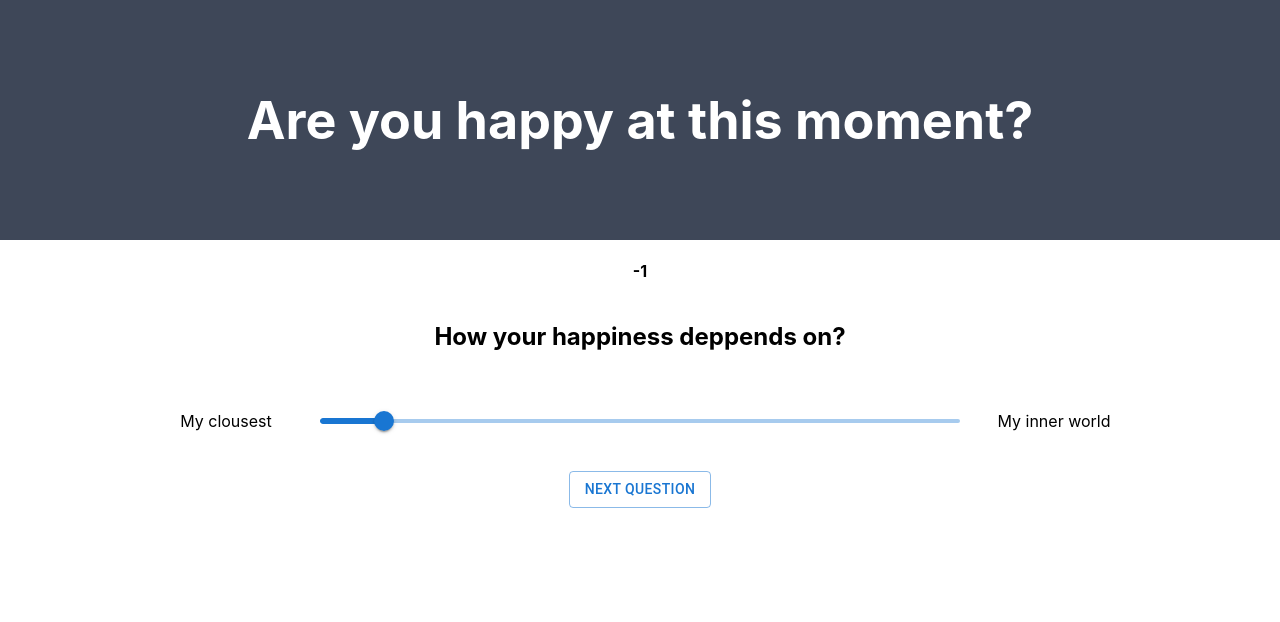
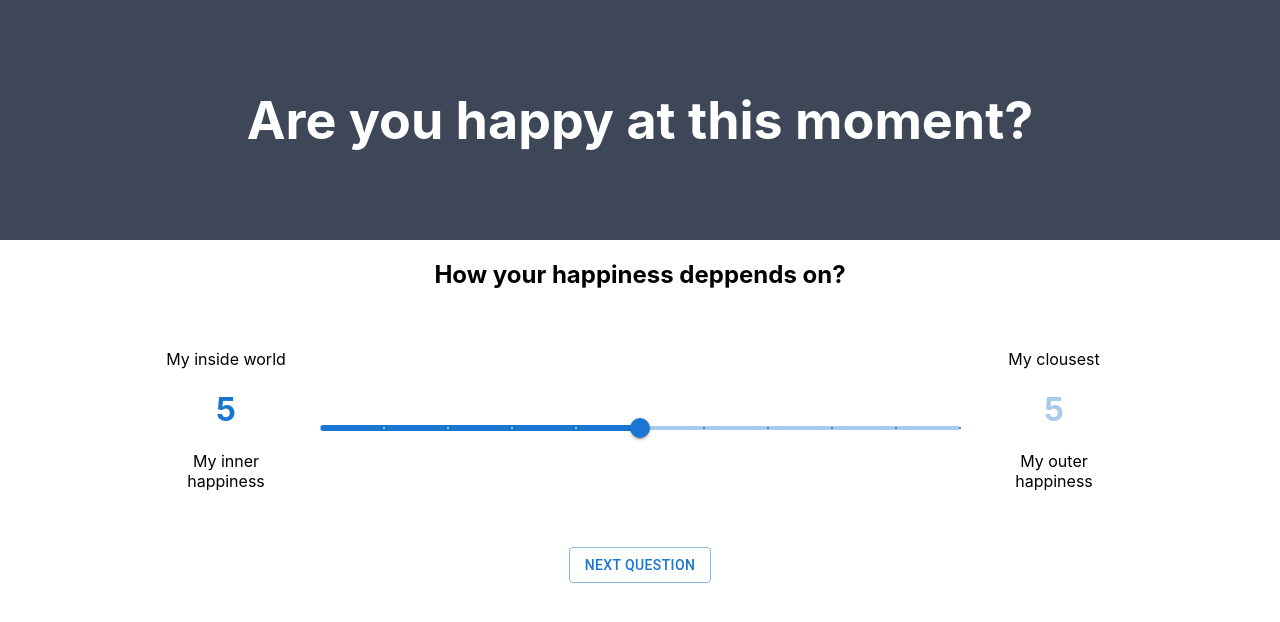
Before and after one commit to Volodsher/am-i-happy, a React (Create React App) app: page / in a window 1280 px wide. Shown: the top 622 px of the page. Built offline with nearby package versions, Linux system fonts and the light colour scheme.

Commit message:
with slider

```diff
--- a/src/App.js
+++ b/src/App.js
@@ -13,11 +13,13 @@ import { useState } from 'react';
 
 import { useSelector, useDispatch } from 'react-redux';
 import {
+  changeResult,
+  refreshQuiz,
+  changeInnerOuter,
   selectHappyData,
   selectedQuestion,
-  optionFromStore,
-  changeResult,
-  refreshQuiz,
+  selectInnerHappiness,
+  selectOuterHappiness,
 } from './app/features/happyCounter/happyCounterSlice';
 
 const questionsData = [
@@ -45,10 +47,27 @@ const questionsData = [
 
 function App() {
   const happyData = useSelector(selectHappyData);
+  const innerHStore = useSelector(selectInnerHappiness);
+  const outerHStore = useSelector(selectOuterHappiness);
   const dispatch = useDispatch();
+
   const [questions, setQuestions] = useState(questionsData);
   const [question, setQuestion] = useState(-1);
   const [selectedOption, setSelectedOption] = useState(0);
+  const [innerH, setInnerH] = useState(5);
+  const [outerH, setOuterH] = useState(5);
+
+  const handleChange = (event, newValue) => {
+    setInnerH(newValue);
+    setOuterH(10 - newValue);
+  };
+
+  const handleSubmit = () => {
+    setInnerH(5);
+    setOuterH(5);
+    dispatch(refreshQuiz());
+    dispatch(changeInnerOuter([innerH, outerH]));
+  };
 
   const handleFormSubmit = (e) => {
     e.preventDefault();
@@ -83,10 +102,6 @@ function App() {
     setQuestion(question + 1);
   };
 
-  // const refreshQuiz = () => {
-  //   setQuestion(-1);
-  // };
-
   const result =
     ((questions[0].result +
       questions[1].result +
@@ -103,11 +118,10 @@ function App() {
         <header className="App-header">
           <h1>Are you happy at this moment?</h1>
         </header>
-        <h4>{questionNumber}</h4>
         {questionNumber === 4 ? (
           <div
             style={{
-              height: '100vh',
+              height: '70vh',
               display: 'flex',
               flexDirection: 'column',
               justifyContent: 'center',
@@ -115,6 +129,8 @@ function App() {
             }}
           >
             <h1>You are {0} % happy</h1>
+            <p>inner - {innerHStore}</p>
+            <p>outer - {outerHStore}</p>
             <Button variant="outlined" onClick={() => dispatch(refreshQuiz())}>
               Try again
             </Button>
@@ -145,13 +161,24 @@ function App() {
                   padding: 10,
                 }}
               >
-                My clousest
+                My inside world
+                <h1
+                  style={{
+                    color: 'rgb(25 117 207)',
+                  }}
+                >
+                  {innerH}
+                </h1>
+                <p>My inner happiness</p>
               </div>
               <Slider
-                defaultValue={10}
-                aria-label="Default"
-                valueLabelDisplay="auto"
+                defaultValue={5}
                 sx={{ width: '50%' }}
+                marks
+                min={0}
+                max={10}
+                value={innerH}
+                onChange={handleChange}
               />
               <div
                 style={{
@@ -159,10 +186,18 @@ function App() {
                   padding: 10,
                 }}
               >
-                My inner world
+                My clousest
+                <h1
+                  style={{
+                    color: 'rgb(166 201 236)',
+                  }}
+                >
+                  {outerH}
+                </h1>
+                <p>My outer happiness</p>
               </div>
             </Box>
-            <Button variant="outlined" onClick={() => dispatch(refreshQuiz())}>
+            <Button variant="outlined" onClick={handleSubmit}>
               Next question
             </Button>
           </Box>
@@ -179,8 +214,7 @@ function App() {
 }
 
 function QuestionForm(props) {
-  const optionStore = useSelector(optionFromStore);
-  const selectHappyD = useSelector(selectHappyData);
+  const happyData = useSelector(selectHappyData);
   const questionNumber = useSelector(selectedQuestion);
   const dispatch = useDispatch();
   const [selectOption, setSelectOption] = useState(0);
@@ -197,7 +231,7 @@ function QuestionForm(props) {
         gap: '20px',
       }}
     >
-      <h2>{selectHappyD[questionNumber].text}</h2>
+      <h2>{happyData[questionNumber].text}</h2>
       <FormControl>
         <FormLabel id="label">Choose the answer</FormLabel>
         <RadioGroup
@@ -229,10 +263,186 @@ function QuestionForm(props) {
       >
         Next question
       </Button>
-      <p>this is {optionStore}</p>
-      <p>this is {selectHappyD.map((a) => a.result)}</p>
+      <p>this is {happyData.map((a) => a.result)}</p>
     </Box>
   );
 }
 
 export default App;
+
+// function App() {
+//   const happyCount = useSelector(selectHappyCount);
+//   const dispatch = useDispatch();
+
+//   const [questions, setQuestions] = useState(questionsData);
+//   const [question, setQuestion] = useState(-1);
+//   const [selectedOption, setSelectedOption] = useState(0);
+
+//   const [insideH, setInsideH] = useState(5);
+//   const [outsideH, setOutsideH] = useState(5);
+
+//   const handleOptionChange = (changeEvent) => {
+//     setSelectedOption(changeEvent.target.value);
+//   };
+
+//   const handleChange = (event, newValue) => {
+//     setInsideH(newValue);
+//     setOutsideH(10 - newValue);
+//   };
+
+//   const result =
+//     ((questions[0].result +
+//       questions[1].result +
+//       questions[2].result +
+//       questions[3].result) /
+//       4) *
+//     100;
+
+//   const insideHOnly =
+//     (questions[1].result + questions[2].result + questions[3].result) / 3;
+//   const outsideHOnly = questions[0].result / 1;
+//   const newResult = Math.round(
+//     ((insideH / 10) * insideHOnly + (outsideH / 10) * outsideHOnly) * 100
+//   );
+
+//   return question === 4 ? (
+//     <div
+//       style={{
+//         height: '100vh',
+//         display: 'flex',
+//         flexDirection: 'column',
+//         justifyContent: 'center',
+//         alignItems: 'center',
+//       }}
+//     >
+//       <h1>You are {newResult} % happy</h1>
+//       <Button variant="outlined" onClick={refreshQuiz}>
+//         Try again
+//       </Button>
+//     </div>
+//   ) : question === -1 ? (
+//     <div className="App">
+//       <header className="App-header">
+//         <h1>Are you happy at this moment?</h1>
+//       </header>
+//       <Box
+//         sx={{
+//           display: 'flex',
+//           flexDirection: 'column',
+//           justifyContent: 'center',
+//           alignItems: 'center',
+//           gap: '30px',
+//         }}
+//       >
+//         <h2>How your happiness deppends on?</h2>
+//         <Box
+//           sx={{
+//             display: 'flex',
+//             width: '100%',
+//             justifyContent: 'center',
+//             alignItems: 'center',
+//             gap: '20px',
+//           }}
+//         >
+//           <div
+//             style={{
+//               width: '10%',
+//               padding: 10,
+//             }}
+//           >
+//             My inner world
+//             <p>{insideH}</p>
+//           </div>
+//           <Slider
+//             defaultValue={5}
+//             sx={{ width: '50%' }}
+//             value={insideH}
+//             onChange={handleChange}
+//             marks
+//             min={0}
+//             max={10}
+//           />
+//           <div
+//             style={{
+//               width: '10%',
+//               padding: 10,
+//             }}
+//           >
+//             My clousest
+//             <p>{outsideH}</p>
+//           </div>
+//         </Box>
+//         <Button variant="outlined" onClick={handleFormSubmit}>
+//           Next question
+//         </Button>
+//       </Box>
+//       <h2>{happyCount[0].id}</h2>
+//     </div>
+//   ) : (
+//     <QuestionForm
+//       handleFormSubmit={handleFormSubmit}
+//       questions={questions}
+//       handleOptionChange={handleOptionChange}
+//       question={question}
+//       selectedOption={selectedOption}
+//     />
+//   );
+// }
+
+// function QuestionForm(props) {
+//   const {
+//     handleFormSubmit,
+//     questions,
+//     handleOptionChange,
+//     question,
+//     selectedOption,
+//   } = props;
+
+//   const happyCount = useSelector(selectHappyCount);
+
+//   return (
+//     <div className="">
+//       <header className="App-header">
+//         <h1>Are you happy at this moment?</h1>
+//       </header>
+//       <Box
+//         sx={{
+//           display: 'flex',
+//           flexDirection: 'column',
+//           justifyContent: 'center',
+//           alignItems: 'center',
+//           gap: '20px',
+//         }}
+//       >
+//         <h2>{questions[question].text}</h2>
+//         <FormControl>
+//           <FormLabel id="label">Choose the answer</FormLabel>
+//           <RadioGroup
+//             aria-labelledby="demo-radio-buttons-group-label"
+//             name="radio-buttons-group"
+//           >
+//             <FormControlLabel
+//               value="1"
+//               control={<Radio size="medium" />}
+//               label="Yes"
+//               onChange={handleOptionChange}
+//               checked={selectedOption === '1'}
+//             />
+//             <FormControlLabel
+//               value="0"
+//               control={<Radio size="medium" />}
+//               label="No"
+//               onChange={handleOptionChange}
+//               checked={selectedOption === '0'}
+//             />
+//           </RadioGroup>
+//         </FormControl>
+//         <Button variant="outlined" onClick={handleFormSubmit}>
+//           Next question
+//         </Button>
+//       </Box>
+//     </div>
+//   );
+// }
+
+// export default App;
--- a/src/app/features/happyCounter/happyCounterSlice.js
+++ b/src/app/features/happyCounter/happyCounterSlice.js
@@ -27,16 +27,19 @@ export const happyCounterSlice = createSlice({
   name: 'happyCounter',
   initialState: {
     value: questionsData1,
-    selectedOption: 0,
     question: -1,
+    innerHappiness: 0,
+    outerHappiness: 0,
   },
   reducers: {
     refreshQuiz: (state) => {
       state.question === 4 ? (state.question = -1) : (state.question += 1);
     },
-
+    changeInnerOuter: (state, action) => {
+      state.innerHappiness = action.payload[0];
+      state.outerHappiness = action.payload[1];
+    },
     changeResult: (state, action) => {
-      state.selectedOption = action.payload;
       state.value[state.question].result = action.payload;
       state.question += 1;
     },
@@ -45,10 +48,14 @@ export const happyCounterSlice = createSlice({
 
 // export const { changeResult } = happyCounterSlice.actions;
 
-export const { changeResult, refreshQuiz } = happyCounterSlice.actions;
+export const { changeResult, refreshQuiz, changeInnerOuter } =
+  happyCounterSlice.actions;
 
 export const selectHappyData = (state) => state.happyCounter.value;
 export const selectedQuestion = (state) => state.happyCounter.question;
-export const optionFromStore = (state) => state.happyCounter.selectedOption;
+export const selectInnerHappiness = (state) =>
+  state.happyCounter.innerHappiness;
+export const selectOuterHappiness = (state) =>
+  state.happyCounter.outerHappiness;
 
 export default happyCounterSlice.reducer;
```
